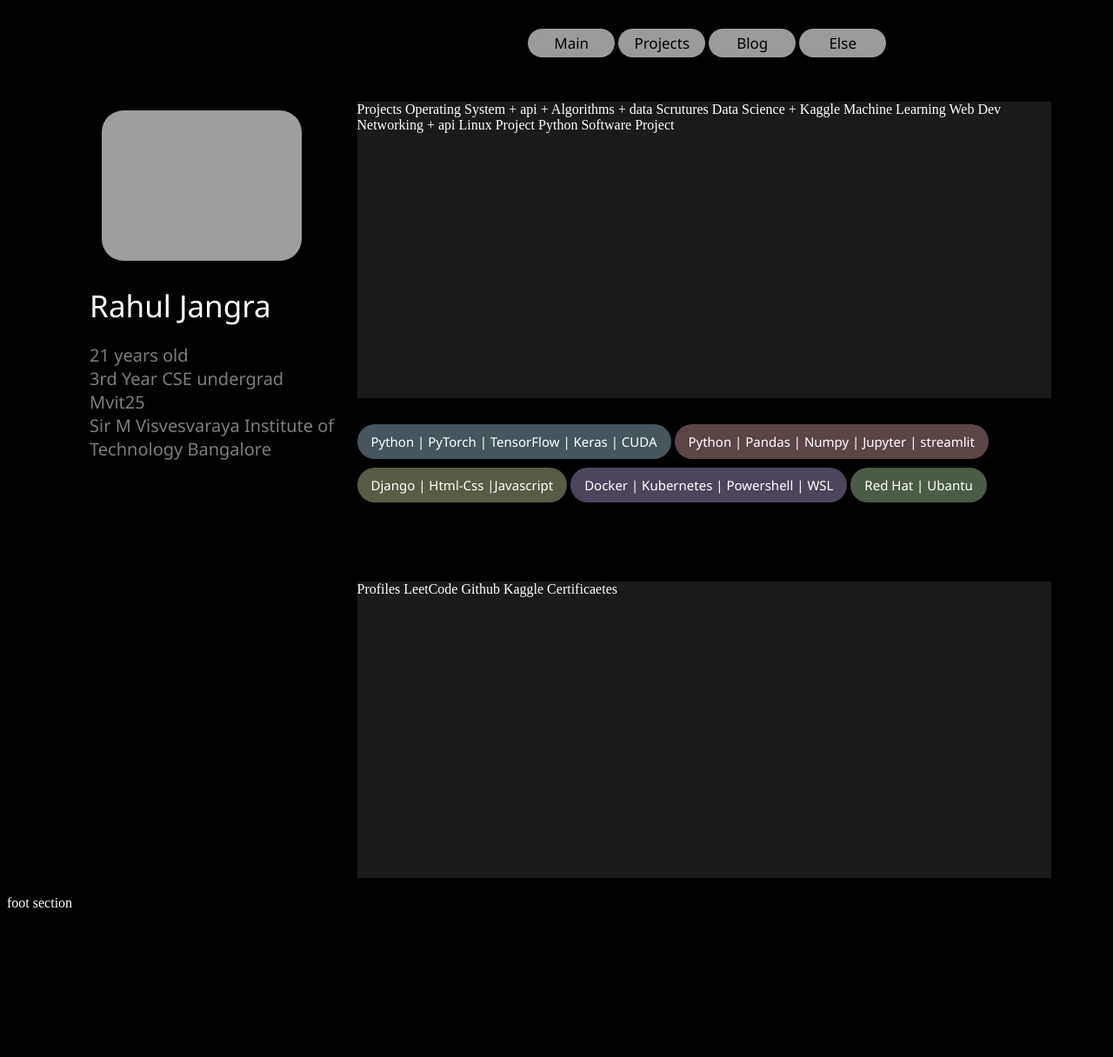
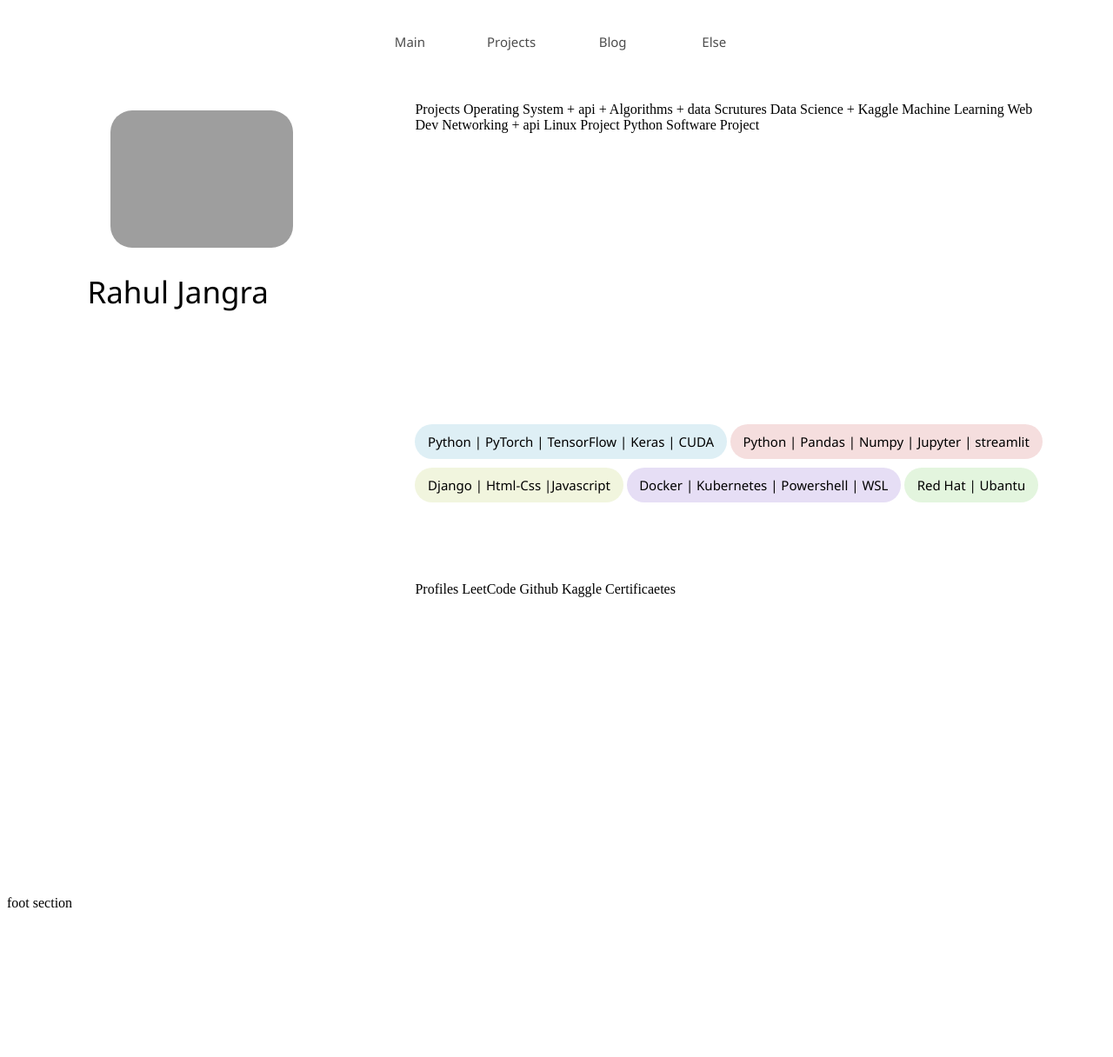
Before and after one commit to leonado10000/Dev, a Django app: page / in a window 1280 px wide. Shown: the whole page at 87% size. Run offline with Django 4.2, Linux system fonts and the light colour scheme; grey boxes are pictures that could not be loaded.

Commit message:
Update index.html

```diff
--- a/Portfolio/templates/index.html
+++ b/Portfolio/templates/index.html
@@ -14,10 +14,26 @@
     <!-- ================================================= -->
 
     <style>
+        @media (max-width: 800px){
+            body{
+                background-color: white;
+                -webkit-text-fill-color: black;
+                height: 1200px;
+                display: grid;
+                grid-template-rows: 1fr 10fr 2fr;
+                row-gap: 20px;
+                margin: 0px;
+            }
+            .section{
+                padding: 0px;
+                /* background-color: rgba(255, 255, 255, 0.215); */
+            }
+        }
+
         @media (min-width: 801px){
             body{
-                background-color: black;
-                -webkit-text-fill-color: white;
+                background-color: white;
+                -webkit-text-fill-color:black;
                 height: 1200px;
                 display: grid;
                 grid-template-rows: 1fr 10fr 2fr;
@@ -43,26 +59,50 @@
 
     <div class="section" id="head-section">
         <style>
-            @media(min-width: 801px){
+            @media(max-width: 800px){
                 #head-section{
-                    /* background-color: rgba(255, 255, 255, 0.1); */
                 }
                 #head-container{
-                    margin-left: 10%;
-                    margin-right: 10%;
                     padding-top: 25px;
-                    padding-right: 10%;
-                    text-align: right;
+                    text-align: center;
                 }
                 #nav-bar-option{
                     text-align: center;
                     display: inline-block;
 
-                    background-color: rgba(255, 255, 255, 0.607);
-                    -webkit-text-fill-color: black;
+                    -webkit-text-fill-color: rgba(0, 0, 0, 0.7);
                     font-family: 'Segoe UI', Tahoma, Geneva, Verdana, sans-serif;
                     font-weight: 400;
-                    font-size: 17px;
+                    font-size: 15px;
+
+                    border-radius: 25px;
+                    min-width: fit-content;
+
+                    margin-right: 5%;
+                    padding-top: 5px;
+                    padding-bottom: 5px;
+                }
+                .a-nav{
+                    text-decoration: none;
+                    transition: ease-out 300ms;
+                    border-bottom: 2px solid white;
+                }
+            }
+            @media(min-width: 801px){
+                #head-section{
+                }
+                #head-container{
+                    padding-top: 25px;
+                    text-align: center;
+                }
+                #nav-bar-option{
+                    text-align: center;
+                    display: inline-block;
+
+                    -webkit-text-fill-color: rgba(0, 0, 0, 0.7);
+                    font-family: 'Segoe UI', Tahoma, Geneva, Verdana, sans-serif;
+                    font-weight: 400;
+                    font-size: 15px;
 
                     border-radius: 25px;
                     min-width: 100px;
@@ -70,16 +110,16 @@
                     padding-bottom: 5px;
                 }
                 .a-nav{
+                    margin-left: 1%;
                     text-decoration: none;
                     transition: ease-out 300ms;
+                    border-bottom: 2px solid white;
                 }
                 .a-nav:hover{
                     margin-top: 30px;
-                    margin-left: 10px;
-                    margin-right: 10px;
                     padding-bottom: 10px;
                     border-bottom: 2px solid skyblue;
-                    transition: ease-in 300ms;
+                    transition: ease-in 200ms;
                 }
             }
         </style>
@@ -113,11 +203,9 @@
 
                     display: grid;
                     grid-template-columns: 2fr 5fr;
-                    column-gap: 20px ;
+                    column-gap: 10% ;
                 }
                 #profilepic{
-                    margin-left: 5%;
-                    margin-right: 5%;
                     margin-bottom: 10%;
                     border-radius: 25px;
 
@@ -129,10 +217,13 @@
                     font-weight: 100;
                     font-size: 35px;
 
+                    text-align: left;
+
                 }
                 #main-left{
                     padding-left: 10%;
                     padding-top: 10px;
+                    text-align: center;
                     /* background-color: rgba(255, 255, 255, 0.1); */
                 }
                 #m-l-container{
```
Also changed, not shown: other parts of Portfolio/templates/index.html (+50 -0 lines).
